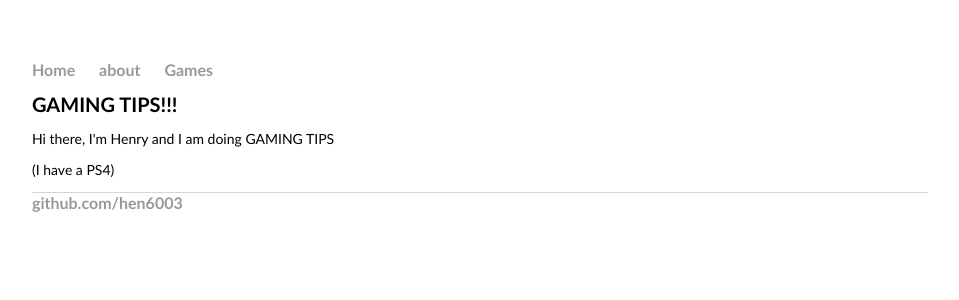
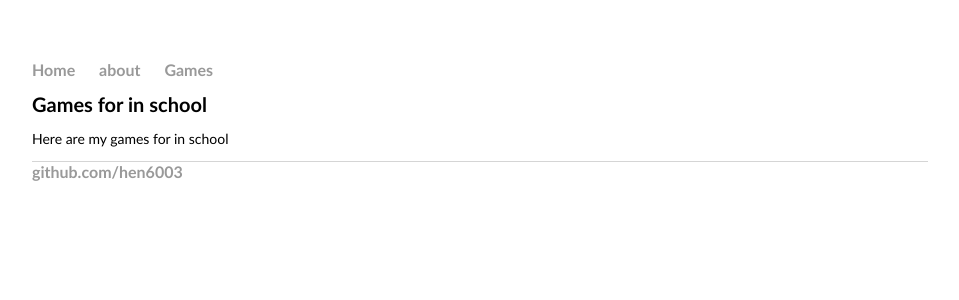
Before and after one commit to hen6003/hen6003.github.io, a Jekyll site: the page built from index.html, in a window 1280 px wide. Shown: the top 300 px of the page, without its empty margins (160-1119 px from the left). Built offline with Jekyll 4.4.1, drawn with Linux system fonts in a browser that asks for light colours.

Commit message:
Update index.html

```diff
--- a/index.html
+++ b/index.html
@@ -3,7 +3,6 @@ layout: default
 title: Henry Smith
 ---
 <div class="blurb">
-	<h1>GAMING TIPS!!!</h1>
-	<p>Hi there, I'm Henry and I am doing GAMING TIPS</p>
-	<p>(I have a PS4)<p>
+	<h1>Games for in school</h1>
+	<p>Here are my games for in school</p>
 </div><!-- /.blurb -->
```
